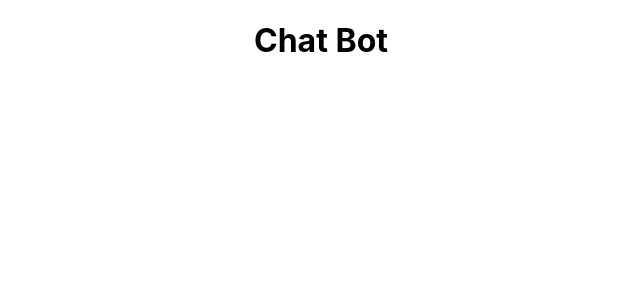
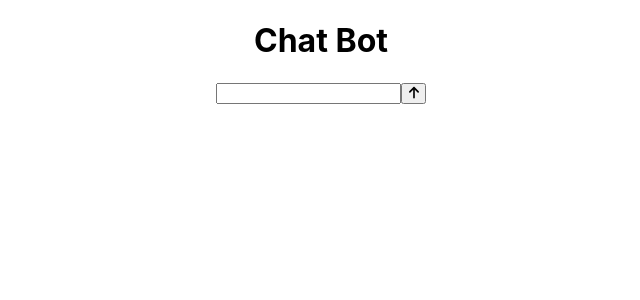
Before and after one commit to backslashbaker/handbook-ai, a React (Create React App) app: page / in a window 1280 px wide. Shown: the top 300 px of the page, without its empty margins (319-959 px from the left). Built offline with nearby package versions, Linux system fonts and the light colour scheme.

Commit message:
added ChatInput component to App

```diff
--- a/src/App.js
+++ b/src/App.js
@@ -1,11 +1,13 @@
 import './App.css';
 import Header from './components/Header';
+import ChatInput from "./components/ChatInput";
 
 function App() {
 
   return (
     <div className="App">
-      <Header />
+        <Header />
+        <ChatInput />
     </div>
   );
 }
```
